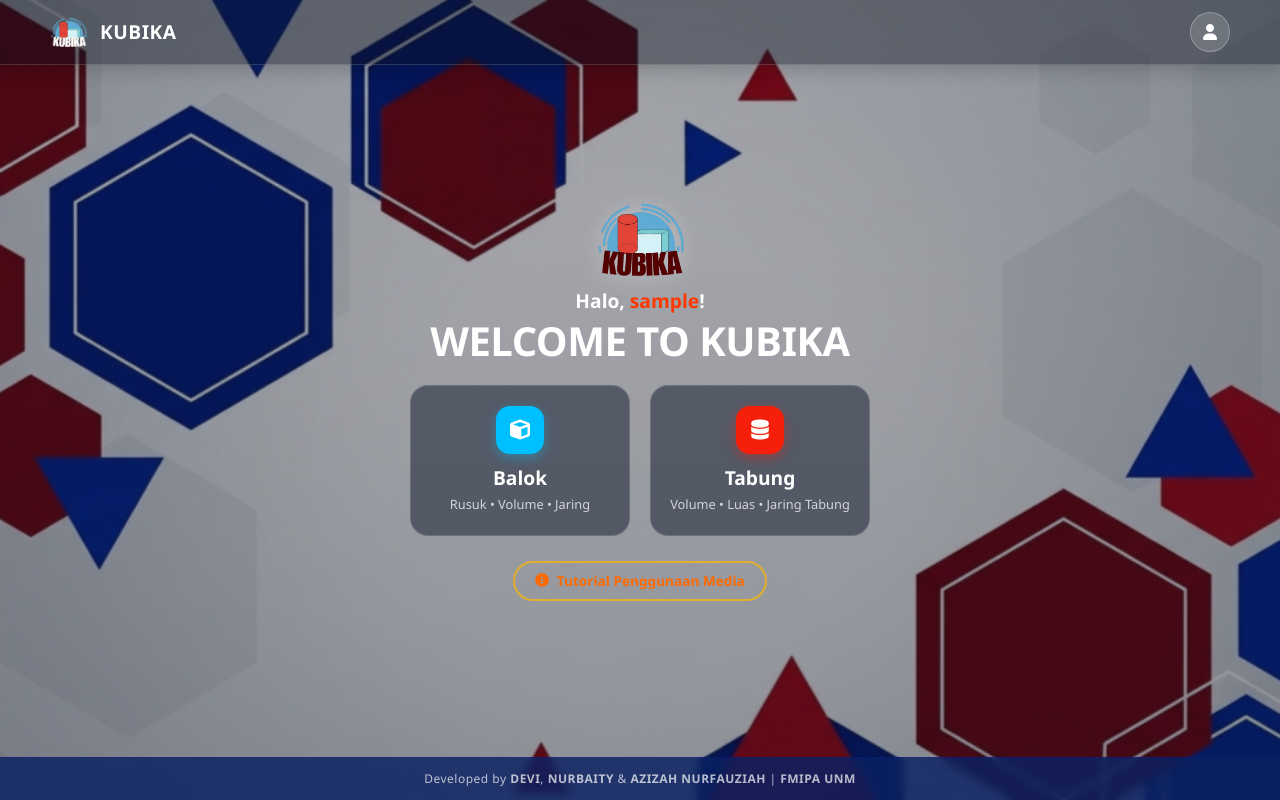
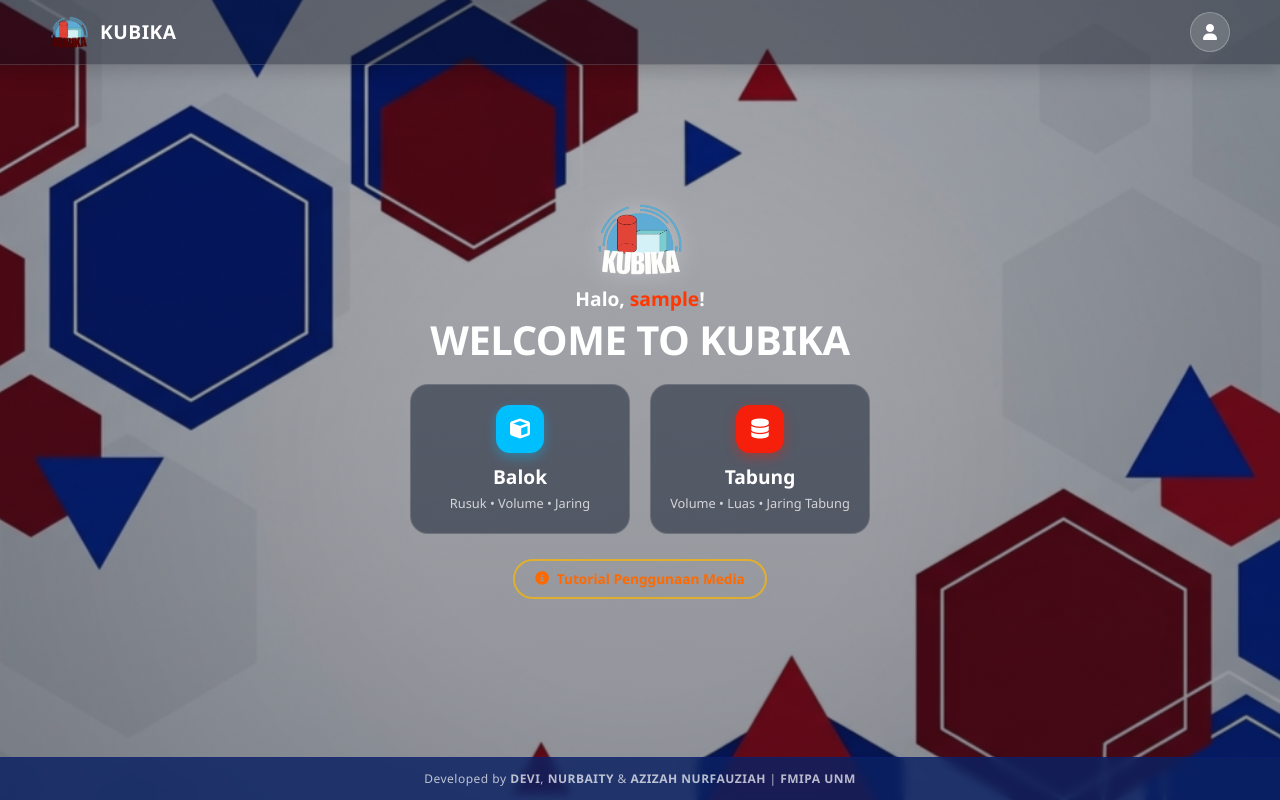
Before and after one commit to divayyy/kubika, a plain HTML site: page dashboard.html in a window 1280 px wide. Drawn offline with nearby package versions, Linux system fonts and the light colour scheme; sample sign-in values are in the browser's storage.

Commit message:
Update dashboard

```diff
--- a/dashboard.html
+++ b/dashboard.html
@@ -263,7 +263,7 @@
     <nav class="navbar">
         <div class="container-fluid p-0 d-flex justify-content-between align-items-center">
             <div class="brand-area">
-                <img src="assets/images/Kubika.png" alt="Logo KUBIKA" class="logo-nav">
+                <img src="assets/images/Kubika2.png" alt="Logo KUBIKA" class="logo-nav">
                 <span class="brand-text">KUBIKA</span>
             </div>
 
@@ -280,7 +280,7 @@
     </nav>
 
     <main class="hero-section">
-        <img src="assets/images/Kubika2.png" alt="Logo Utama KUBIKA" class="center-logo">
+        <img src="assets/images/Kubika.png" alt="Logo Utama KUBIKA" class="center-logo">
 
         <div class="hello-tag">Halo, <span id="studentName">Student</span>!</div>
 
```
Also changed, not shown: dashboardhp.html (+2 -2 lines).
